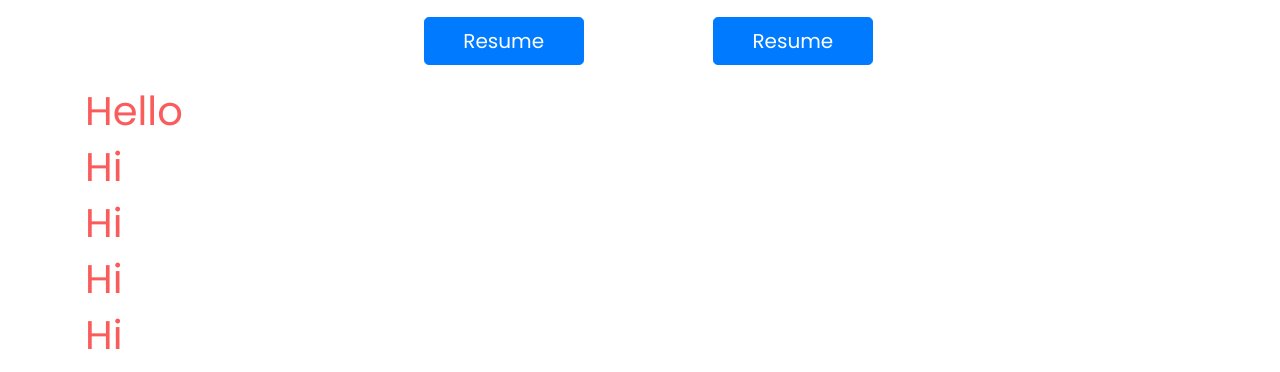
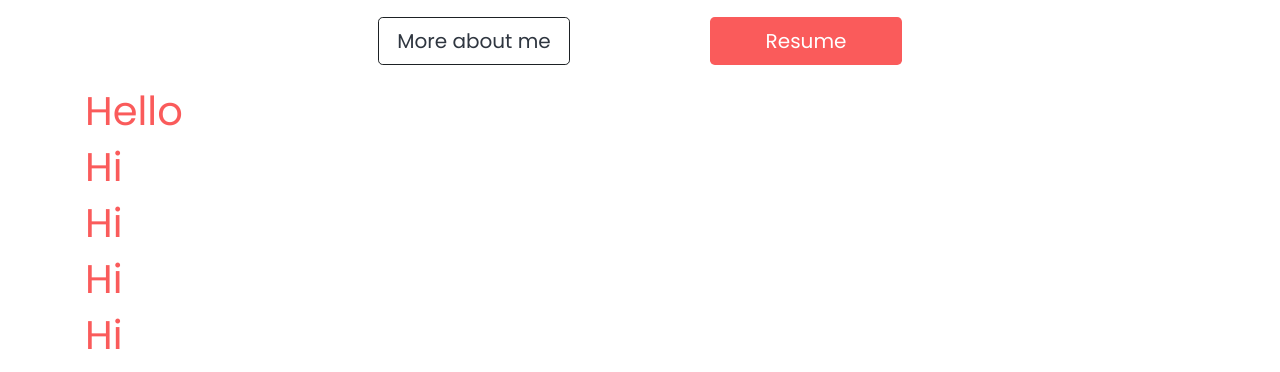
Before and after one commit to niloyKGhosh/personal-website-v2, a website: page index.html in a window 1280 px wide. Shown: the part 728-1100 px from the top of the page. Drawn offline with nearby package versions, Linux system fonts and the light colour scheme.

Commit message:
fixed the buttons

```diff
--- a/index.html
+++ b/index.html
@@ -103,14 +103,20 @@
 									Canada.
 								</span>
 							</p>
-							<div class="row landing-page__btns">
-								<div class="col-sm-12 offset-md-2 col-md-3">
-									<button class="btn btn-lg btn-primary">
-										Resume
+							<div
+								class="d-flex justify-content-around flex-md-row flex-column-reverse landing-page__btns"
+							>
+								<div class="">
+									<button
+										class="btn btn-lg btn-dark btn-more-about-me"
+									>
+										More about me
 									</button>
 								</div>
-								<div class="col-sm-12 offset-md-2 col-md-3">
-									<button class="btn btn-lg btn-primary">
+								<div class="">
+									<button
+										class="btn btn-lg btn-primary btn-resume"
+									>
 										Resume
 									</button>
 								</div>
@@ -149,10 +155,7 @@
 									</div>
 								</div>
 							</div>
-							<div
-								class="row text-center"
-								style="margin-top: 32px; margin-bottom: 32px;"
-							>
+							<div class="row text-center social-icons">
 								<div class="col-3">
 									<i class="fas fa-envelope fa-2x"></i>
 								</div>
--- a/sass/components/_button.scss
+++ b/sass/components/_button.scss
@@ -1,5 +1,27 @@
 .btn {
-	width: 10rem;
+	width: 12rem;
 	height: 3rem;
 	margin-top: 2rem;
+	margin-right: 2rem;
+	margin-left: 2rem;
+
+	&-resume {
+		background-color: $color-primary;
+		border: none;
+
+		&:hover {
+			background-color: #f55858;
+		}
+	}
+
+	&-more-about-me {
+		background-color: transparent;
+		color: inherit;
+		border: 1.5px solid #1d2124;
+	}
 }
+
+.social-icons {
+	margin-top: 32px;
+	margin-bottom: 32px;
+}
```
Also changed, not shown: css/style.css.
